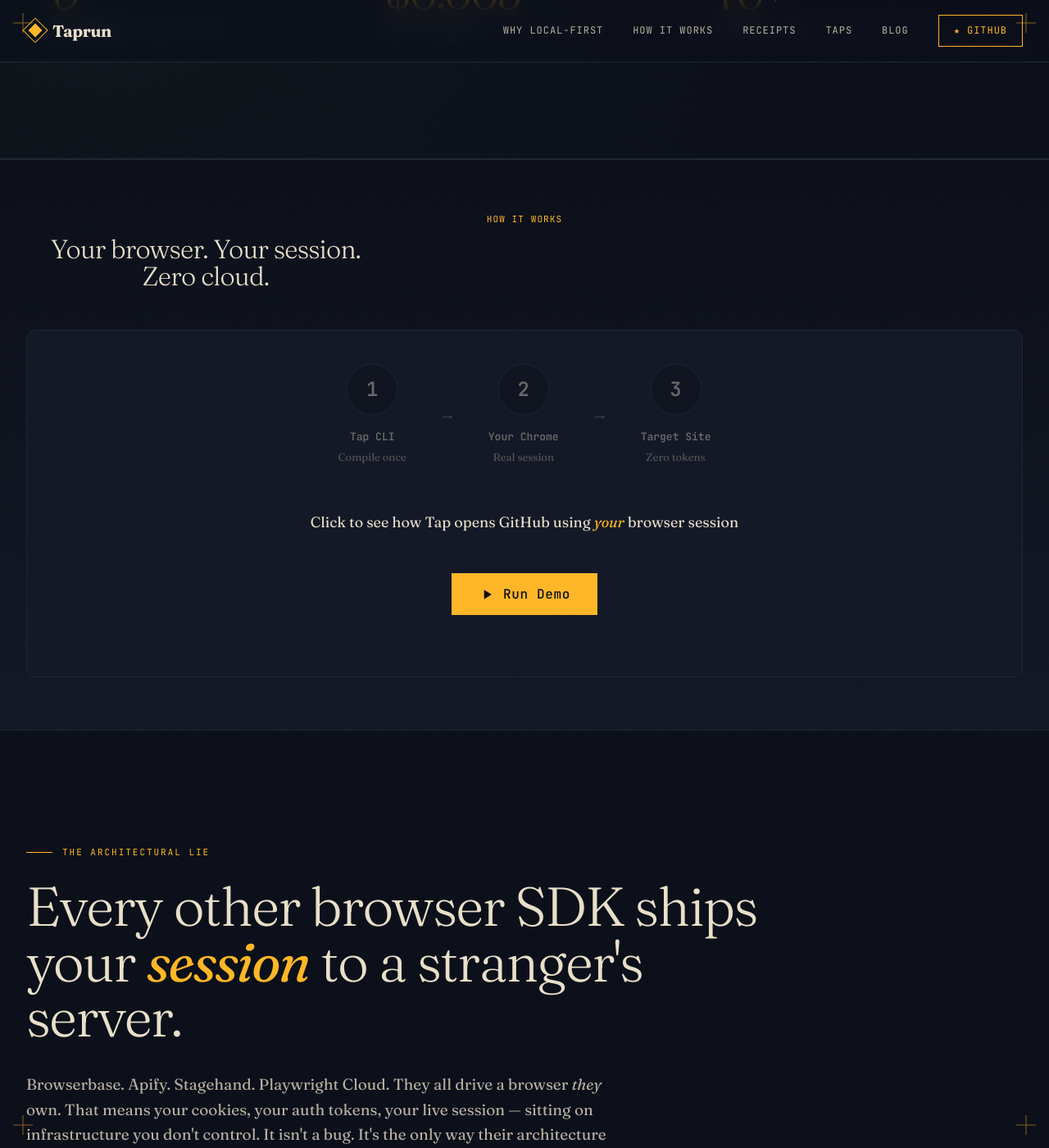
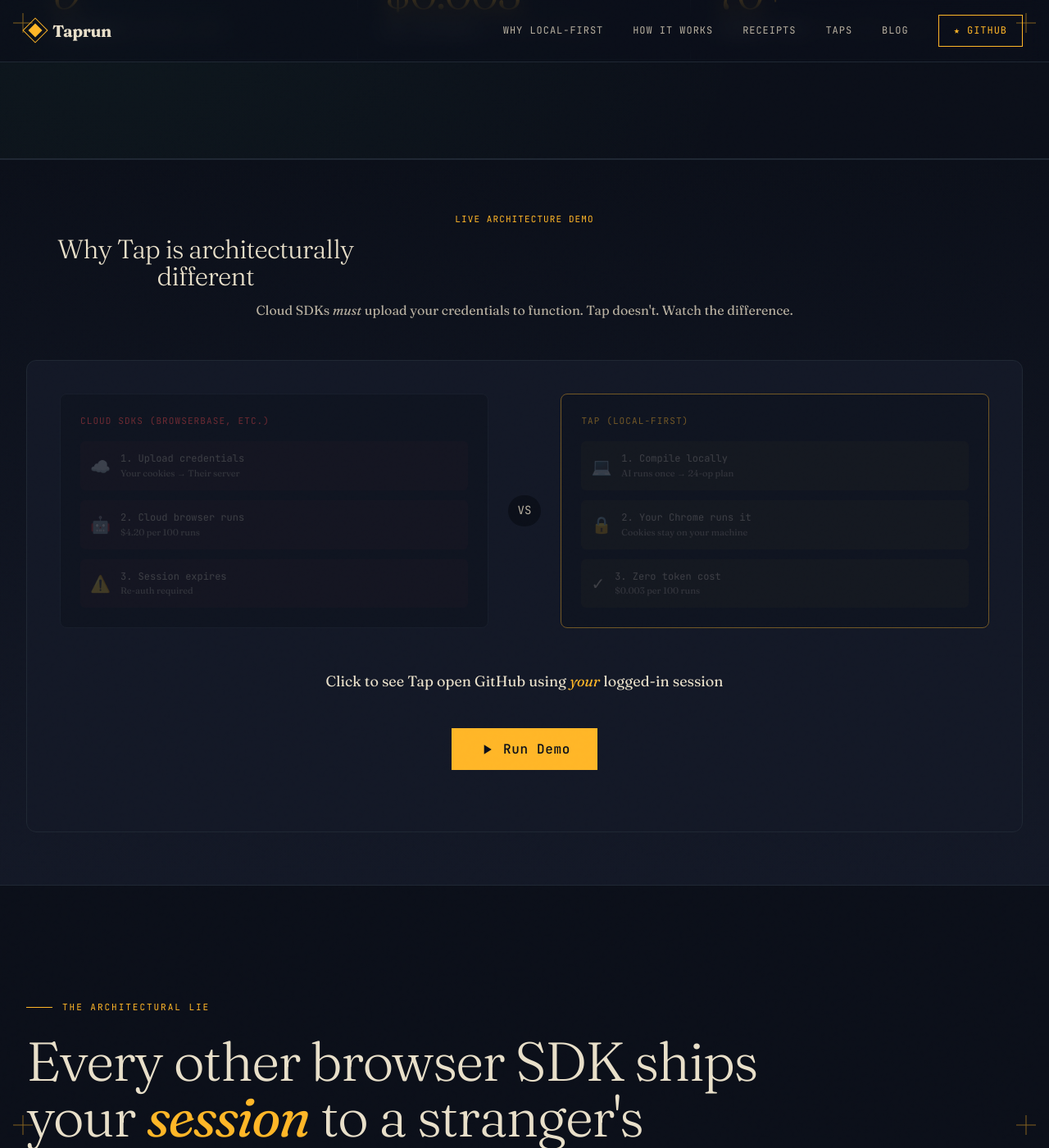
Before and after one commit to LeonTing1010/tap, a Jekyll site: the page built from docs/index.html, in a window 1280 px wide and 1400 px high, scrolled down 994 px. Shown: the whole window at 82% size. Built offline with Jekyll 4.4.1, drawn with Linux system fonts in a browser that asks for light colours.

Commit message:
feat: add architecture comparison demo
Replace simple 3-step with side-by-side architecture comparison:

Cloud SDKs (Wrong Way)          Tap (Right Way)
- Upload credentials            - Compile locally
- Cloud browser runs            - Your Chrome runs it
- Session expires               - Zero token cost

Key improvements:
- Visual comparison highlights architectural difference
- Each side shows 3 steps with icons and details
- Red vs gold color coding for problem/solution
- Cost comparison (.20 vs /bin/zsh.003)
- Actually opens GitHub to prove it works
- Emphasizes 'your credentials never leave' message

```diff
--- a/docs/index.html
+++ b/docs/index.html
@@ -1217,52 +1217,84 @@
 <section class="section" id="demo" style="background:linear-gradient(180deg, var(--ink) 0%, var(--ink-soft) 100%);border-top:1px solid var(--ink-rule);padding:64px 0;">
   <div class="container">
     <div class="demo-header" style="text-align:center;margin-bottom:48px;">
-      <div style="font-family:var(--font-mono);font-size:11px;color:var(--signal);text-transform:uppercase;letter-spacing:0.1em;margin-bottom:12px;">How It Works</div>
-      <h2 style="font-family:var(--font-display);font-size:32px;color:var(--text);margin-bottom:12px;">Your browser. Your session. Zero cloud.</h2>
+      <div style="font-family:var(--font-mono);font-size:11px;color:var(--signal);text-transform:uppercase;letter-spacing:0.1em;margin-bottom:12px;">Live Architecture Demo</div>
+      <h2 style="font-family:var(--font-display);font-size:32px;color:var(--text);margin-bottom:12px;">Why Tap is architecturally different</h2>
+      <p style="font-family:var(--font-body);font-size:16px;color:var(--text-dim);max-width:700px;margin:0 auto;line-height:1.6;">
+        Cloud SDKs <em>must</em> upload your credentials to function. Tap doesn't. Watch the difference.
+      </p>
     </div>
 
     <div class="demo-stage" style="background:var(--ink-soft);border:1px solid var(--ink-rule);border-radius:12px;padding:40px;position:relative;overflow:hidden;">
-      <!-- Simple 3-step flow -->
-      <div class="demo-flow" style="display:flex;align-items:center;justify-content:center;gap:40px;margin-bottom:40px;flex-wrap:wrap;">
-
-        <!-- Step 1 -->
-        <div class="demo-step" id="step-1" style="text-align:center;opacity:0.4;transition:all 0.4s ease;">
-          <div style="width:64px;height:64px;background:var(--ink);border:2px solid var(--ink-rule);border-radius:50%;display:flex;align-items:center;justify-content:center;margin:0 auto 16px;transition:border-color 0.4s;">
-            <span style="font-family:var(--font-mono);font-size:24px;color:var(--text);font-weight:700;">1</span>
+
+      <!-- Architecture Comparison -->
+      <div class="demo-compare" style="display:grid;grid-template-columns:1fr auto 1fr;gap:24px;margin-bottom:40px;align-items:start;">
+
+        <!-- Cloud SDK (The Wrong Way) -->
+        <div class="demo-box" id="cloud-box" style="background:var(--ink);border:1px solid var(--ink-rule);border-radius:8px;padding:24px;opacity:0.4;transition:all 0.4s;">
+          <div style="font-family:var(--font-mono);font-size:11px;color:#EF4444;text-transform:uppercase;letter-spacing:0.1em;margin-bottom:16px;">Cloud SDKs (Browserbase, etc.)</div>
+          <div style="display:flex;flex-direction:column;gap:12px;">
+            <div class="cloud-step" style="display:flex;align-items:center;gap:12px;padding:12px;background:rgba(239,68,68,0.1);border-radius:6px;opacity:0.5;transition:all 0.3s;">
+              <span style="font-size:20px;">☁️</span>
+              <div>
+                <div style="font-family:var(--font-mono);font-size:12px;color:var(--text);">1. Upload credentials</div>
+                <div style="font-family:var(--font-body);font-size:11px;color:var(--text-dim);">Your cookies → Their server</div>
+              </div>
+            </div>
+            <div class="cloud-step" style="display:flex;align-items:center;gap:12px;padding:12px;background:rgba(239,68,68,0.1);border-radius:6px;opacity:0.5;transition:all 0.3s;">
+              <span style="font-size:20px;">🤖</span>
+              <div>
+                <div style="font-family:var(--font-mono);font-size:12px;color:var(--text);">2. Cloud browser runs</div>
+                <div style="font-family:var(--font-body);font-size:11px;color:var(--text-dim);">$4.20 per 100 runs</div>
+              </div>
+            </div>
+            <div class="cloud-step" style="display:flex;align-items:center;gap:12px;padding:12px;background:rgba(239,68,68,0.1);border-radius:6px;opacity:0.5;transition:all 0.3s;">
+              <span style="font-size:20px;">⚠️</span>
+              <div>
+                <div style="font-family:var(--font-mono);font-size:12px;color:var(--text);">3. Session expires</div>
+                <div style="font-family:var(--font-body);font-size:11px;color:var(--text-dim);">Re-auth required</div>
+              </div>
+            </div>
           </div>
-          <div style="font-family:var(--font-mono);font-size:13px;color:var(--text);font-weight:600;">Tap CLI</div>
-          <div style="font-family:var(--font-body);font-size:13px;color:var(--text-dim);margin-top:4px;">Compile once</div>
         </div>
 
-        <!-- Arrow -->
-        <div style="color:var(--text-dim);font-size:20px;opacity:0.3;">→</div>
-
-        <!-- Step 2 -->
-        <div class="demo-step" id="step-2" style="text-align:center;opacity:0.4;transition:all 0.4s ease;">
-          <div style="width:64px;height:64px;background:var(--ink);border:2px solid var(--ink-rule);border-radius:50%;display:flex;align-items:center;justify-content:center;margin:0 auto 16px;transition:border-color 0.4s;">
-            <span style="font-family:var(--font-mono);font-size:24px;color:var(--text);font-weight:700;">2</span>
+        <!-- VS -->
+        <div style="display:flex;align-items:center;justify-content:center;height:100%;">
+          <div style="font-family:var(--font-mono);font-size:14px;color:var(--text-dim);padding:8px 12px;background:var(--ink);border-radius:20px;">VS</div>
+        </div>
+
+        <!-- Tap (The Right Way) -->
+        <div class="demo-box" id="tap-box" style="background:var(--ink);border:1px solid var(--signal);border-radius:8px;padding:24px;opacity:0.4;transition:all 0.4s;">
+          <div style="font-family:var(--font-mono);font-size:11px;color:var(--signal);text-transform:uppercase;letter-spacing:0.1em;margin-bottom:16px;">Tap (Local-First)</div>
+          <div style="display:flex;flex-direction:column;gap:12px;">
+            <div class="tap-step" style="display:flex;align-items:center;gap:12px;padding:12px;background:rgba(251,191,36,0.1);border-radius:6px;opacity:0.5;transition:all 0.3s;">
+              <span style="font-size:20px;">💻</span>
+              <div>
+                <div style="font-family:var(--font-mono);font-size:12px;color:var(--text);">1. Compile locally</div>
+                <div style="font-family:var(--font-body);font-size:11px;color:var(--text-dim);">AI runs once → 24-op plan</div>
+              </div>
+            </div>
+            <div class="tap-step" style="display:flex;align-items:center;gap:12px;padding:12px;background:rgba(251,191,36,0.1);border-radius:6px;opacity:0.5;transition:all 0.3s;">
+              <span style="font-size:20px;">🔒</span>
+              <div>
+                <div style="font-family:var(--font-mono);font-size:12px;color:var(--text);">2. Your Chrome runs it</div>
+                <div style="font-family:var(--font-body);font-size:11px;color:var(--text-dim);">Cookies stay on your machine</div>
+              </div>
+            </div>
+            <div class="tap-step" style="display:flex;align-items:center;gap:12px;padding:12px;background:rgba(251,191,36,0.1);border-radius:6px;opacity:0.5;transition:all 0.3s;">
+              <span style="font-size:20px;">✓</span>
+              <div>
+                <div style="font-family:var(--font-mono);font-size:12px;color:var(--text);">3. Zero token cost</div>
+                <div style="font-family:var(--font-body);font-size:11px;color:var(--text-dim);">$0.003 per 100 runs</div>
+              </div>
+            </div>
           </div>
-          <div style="font-family:var(--font-mono);font-size:13px;color:var(--text);font-weight:600;">Your Chrome</div>
-          <div style="font-family:var(--font-body);font-size:13px;color:var(--text-dim);margin-top:4px;">Real session</div>
         </div>
-
-        <!-- Arrow -->
-        <div style="color:var(--text-dim);font-size:20px;opacity:0.3;">→</div>
-
-        <!-- Step 3 -->
-        <div class="demo-step" id="step-3" style="text-align:center;opacity:0.4;transition:all 0.4s ease;">
-          <div style="width:64px;height:64px;background:var(--ink);border:2px solid var(--ink-rule);border-radius:50%;display:flex;align-items:center;justify-content:center;margin:0 auto 16px;transition:border-color 0.4s;">
-            <span style="font-family:var(--font-mono);font-size:24px;color:var(--text);font-weight:700;">3</span>
-          </div>
-          <div style="font-family:var(--font-mono);font-size:13px;color:var(--text);font-weight:600;">Target Site</div>
-          <div style="font-family:var(--font-body);font-size:13px;color:var(--text-dim);margin-top:4px;">Zero tokens</div>
-        </div>
       </div>
 
       <!-- Key Message -->
-      <div id="demo-message" style="text-align:center;margin-bottom:32px;min-height:60px;display:flex;align-items:center;justify-content:center;">
+      <div id="demo-message" style="text-align:center;margin-bottom:32px;min-height:50px;display:flex;align-items:center;justify-content:center;">
         <p style="font-family:var(--font-body);font-size:18px;color:var(--text);margin:0;">
-          Click to see how Tap opens GitHub using <em style="color:var(--signal);">your</em> browser session
+          Click to see Tap open GitHub using <em style="color:var(--signal);">your</em> logged-in session
         </p>
       </div>
 
@@ -1273,7 +1305,7 @@
           <span id="demo-btn-text">Run Demo</span>
         </button>
         <div id="demo-hint" style="font-family:var(--font-mono);font-size:12px;color:var(--signal);margin-top:16px;opacity:0;transition:opacity 0.3s;">
-          ✓ Opened GitHub in new tab — using your session, not a cloud browser
+          ✓ Opened GitHub in your browser — credentials never left your machine
         </div>
       </div>
     </div>
@@ -1645,7 +1677,7 @@
   }, 5000);
 }
 
-// ========== TAP DEMO: Simple 3-Step Flow ==========
+// ========== TAP DEMO: Architecture Comparison ==========
 let demoRunning = false;
 
 async function runTapDemo() {
@@ -1662,38 +1694,43 @@
   btnText.textContent = 'Running...';
   hint.style.opacity = '0';
 
-  // Reset all steps
-  document.querySelectorAll('.demo-step').forEach(s => {
-    s.style.opacity = '0.4';
-    s.querySelector('div').style.borderColor = 'var(--ink-rule)';
+  // Reset boxes
+  document.getElementById('cloud-box').style.opacity = '0.4';
+  document.getElementById('tap-box').style.opacity = '0.4';
+  document.querySelectorAll('.cloud-step, .tap-step').forEach(s => {
+    s.style.opacity = '0.5';
+    s.style.background = s.classList.contains('cloud-step') ? 'rgba(239,68,68,0.1)' : 'rgba(251,191,36,0.1)';
   });
 
-  // Step 1: Tap CLI
-  message.innerHTML = 'Tap CLI compiles your command into a deterministic plan';
-  const step1 = document.getElementById('step-1');
-  step1.style.opacity = '1';
-  step1.querySelector('div').style.borderColor = 'var(--signal)';
-  await sleep(1200);
-
-  // Step 2: Your Chrome
-  message.innerHTML = 'Your Chrome extension receives it — <em style="color:var(--signal);">your cookies stay local</em>';
-  const step2 = document.getElementById('step-2');
-  step2.style.opacity = '1';
-  step2.querySelector('div').style.borderColor = 'var(--signal)';
-  await sleep(1200);
-
-  // Step 3: Target Site
-  message.innerHTML = 'GitHub opens using <em style="color:var(--signal);">your real session</em> — zero cloud cost';
-  const step3 = document.getElementById('step-3');
-  step3.style.opacity = '1';
-  step3.querySelector('div').style.borderColor = 'var(--signal)';
-  await sleep(800);
+  // Phase 1: Show Cloud SDK (the problem)
+  message.innerHTML = 'Cloud SDKs <span style="color:#EF4444;">must</span> upload your credentials to their servers';
+  document.getElementById('cloud-box').style.opacity = '1';
+
+  for (let i = 0; i < 3; i++) {
+    const step = document.querySelectorAll('.cloud-step')[i];
+    step.style.opacity = '1';
+    step.style.background = 'rgba(239,68,68,0.2)';
+    await sleep(800);
+  }
+  await sleep(600);
+
+  // Phase 2: Show Tap (the solution)
+  message.innerHTML = 'Tap keeps everything on <span style="color:var(--signal);">your machine</span>';
+  document.getElementById('tap-box').style.opacity = '1';
+
+  for (let i = 0; i < 3; i++) {
+    const step = document.querySelectorAll('.tap-step')[i];
+    step.style.opacity = '1';
+    step.style.background = 'rgba(251,191,36,0.2)';
+    await sleep(800);
+  }
+  await sleep(400);
 
   // Actually open GitHub
   window.open('https://github.com/LeonTing1010/tap', '_blank');
 
   // Show success
-  message.innerHTML = '✓ Done! Cloud SDKs cannot do this — they need your credentials in <em>their</em> servers';
+  message.innerHTML = '✓ Proven: Tap used <em style="color:var(--signal);">your</em> browser, not a cloud instance';
   hint.style.opacity = '1';
 
   // Reset button
@@ -1701,13 +1738,15 @@
     demoRunning = false;
     btn.disabled = false;
     btnText.textContent = 'Run Again';
-    message.innerHTML = 'Click to see how Tap opens GitHub using <em style="color:var(--signal);">your</em> browser session';
-
-    // Keep steps highlighted for a moment, then fade
+    message.innerHTML = 'Click to see Tap open GitHub using <em style="color:var(--signal);">your</em> logged-in session';
+
+    // Fade out after delay
     setTimeout(() => {
-      document.querySelectorAll('.demo-step').forEach(s => {
-        s.style.opacity = '0.4';
-        s.querySelector('div').style.borderColor = 'var(--ink-rule)';
+      document.getElementById('cloud-box').style.opacity = '0.4';
+      document.getElementById('tap-box').style.opacity = '0.4';
+      document.querySelectorAll('.cloud-step, .tap-step').forEach(s => {
+        s.style.opacity = '0.5';
+        s.style.background = s.classList.contains('cloud-step') ? 'rgba(239,68,68,0.1)' : 'rgba(251,191,36,0.1)';
       });
       hint.style.opacity = '0';
     }, 4000);
```
